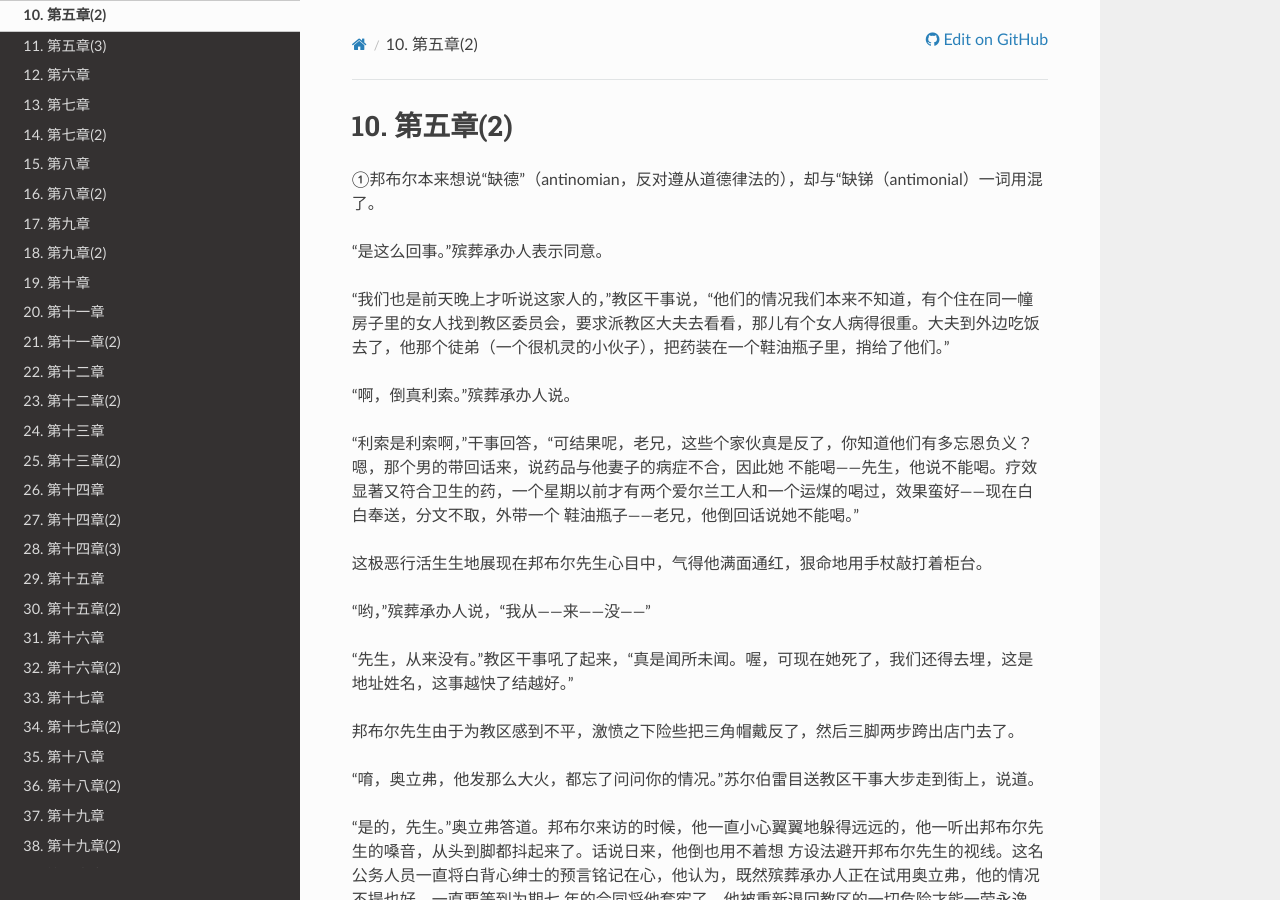
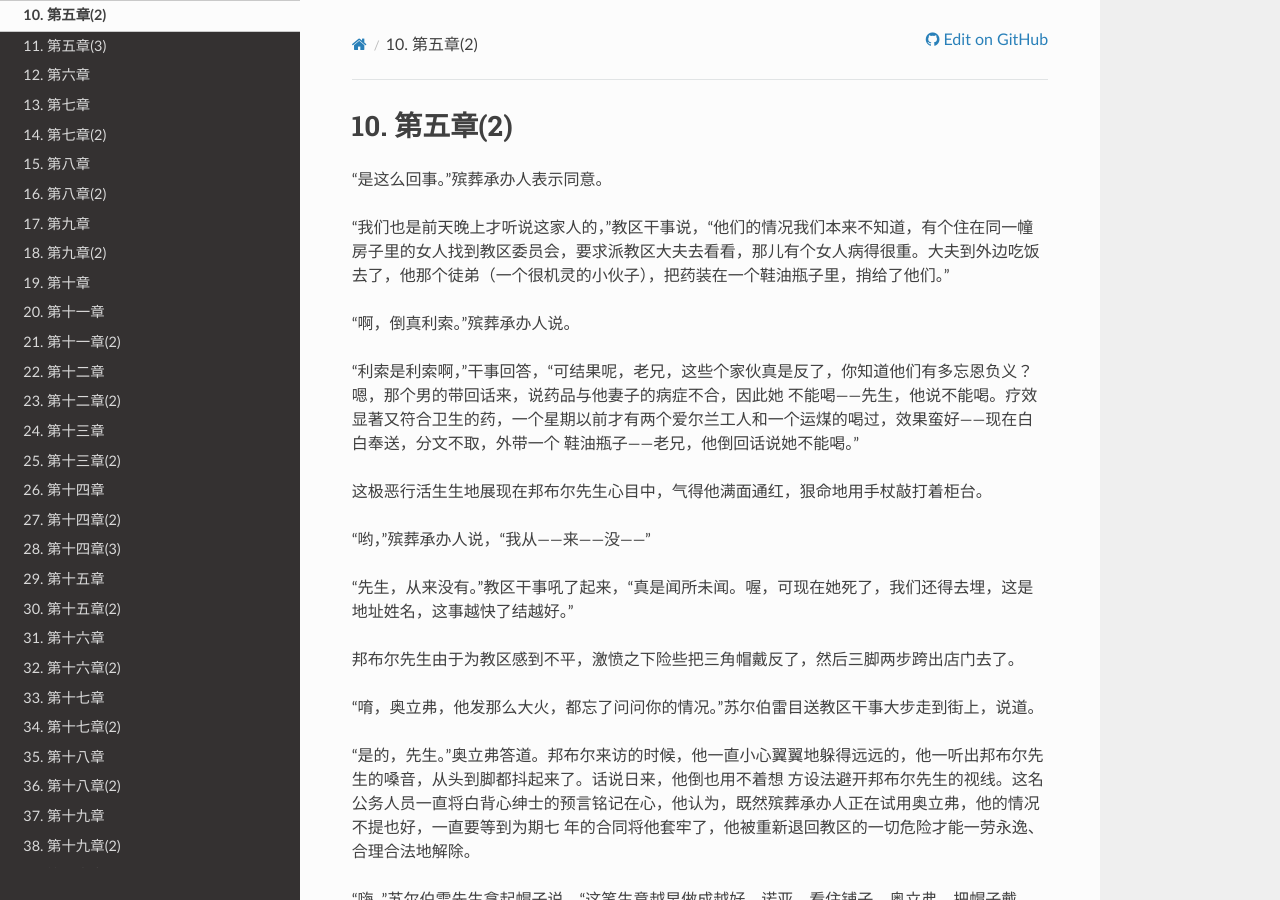
Before and after one commit to Jason2013/oliver-twist, a Sphinx documentation site: the page built from docs/source/010.rst, in a window 1280 px wide and 900 px high. Built offline with Sphinx 7.4.7 and the Read the Docs theme 3.1.0, drawn with Linux system fonts in a browser that asks for light colours.

Commit message:
Fix note.

```diff
--- a/docs/source/009.rst
+++ b/docs/source/009.rst
@@ -98,3 +98,5 @@
 “得意，喔？”苏尔伯雷冷笑一声，大声说道。“真是的，这也太过分了。”
 
 “噢，是啊，真叫人恶心，”教区干事答道。“真缺锑①，苏尔伯雷先生。”
+
+①邦布尔本来想说“缺德”（antinomian，反对遵从道德律法的），却与“缺锑（antimonial）一词用混了。
--- a/docs/source/010.rst
+++ b/docs/source/010.rst
@@ -1,7 +1,5 @@
 第五章(2)
 ============
-
-①邦布尔本来想说“缺德”（antinomian，反对遵从道德律法的），却与“缺锑（antimonial）一词用混了。
 
 “是这么回事。”殡葬承办人表示同意。
 
```
